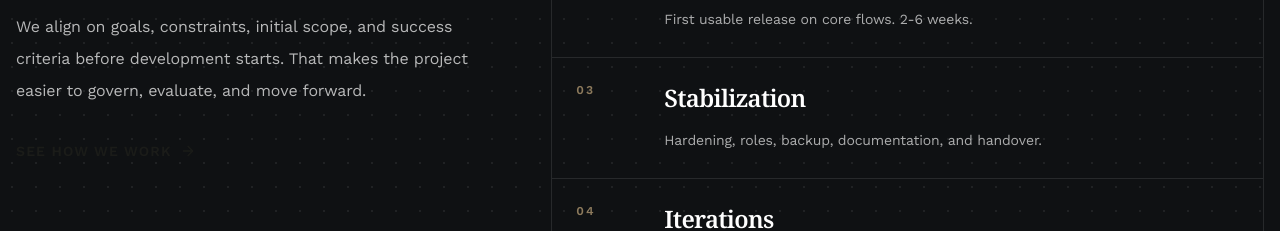
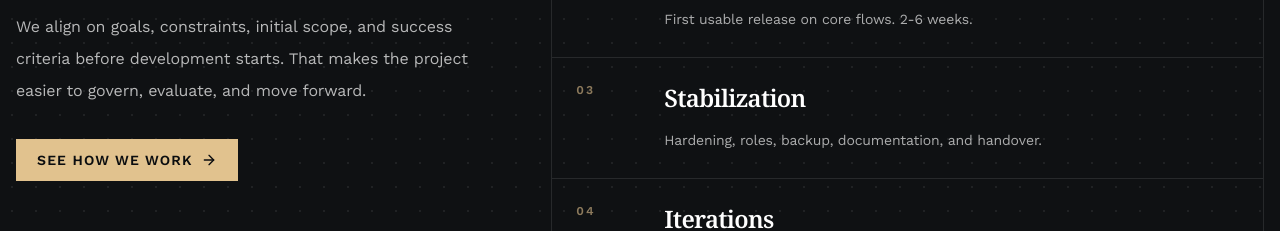
Before and after one commit to arrasindustries-com/landing-page, a React (Vite) app: page / in a window 1280 px wide. Shown: the part 2080-2311 px from the top of the page. Built offline with nearby package versions, Linux system fonts and the light colour scheme; no server answers.

Commit message:
Minor fixes

```diff
--- a/src/pages/HomePage.tsx
+++ b/src/pages/HomePage.tsx
@@ -350,7 +350,7 @@ export default function HomePage() {
       </section>
 
       {/* METHOD / PROCESS — dark section */}
-      <section className="relative overflow-hidden bg-[#0f1113] py-20 md:py-24">
+      <section className="isolate relative overflow-hidden bg-[#0f1113] py-20 md:py-24" style={{ backgroundColor: '#0f1113' }}>
         <div
           className="absolute inset-0 pointer-events-none"
           style={{
@@ -375,7 +375,8 @@ export default function HomePage() {
                 <div className="mt-8">
                   <Link
                     to="/metodo"
-                    className="inline-flex items-center gap-2 text-sm font-semibold uppercase tracking-[0.08em] text-[#ffdea7] underline-offset-4 hover:underline transition-all"
+                    className="inline-flex items-center gap-2 border border-[#e1c28e] bg-[#e1c28e] px-5 py-2.5 text-xs font-semibold uppercase tracking-[0.08em] text-[#0f1113] transition-all hover:border-[#f0d7aa] hover:bg-[#f0d7aa] sm:text-sm"
+                    style={{ color: "#0b0d0f", WebkitTextFillColor: "#0b0d0f" }}
                   >
                     {approachTeaser.link}
                     <ArrowRight className="h-4 w-4" />
```
